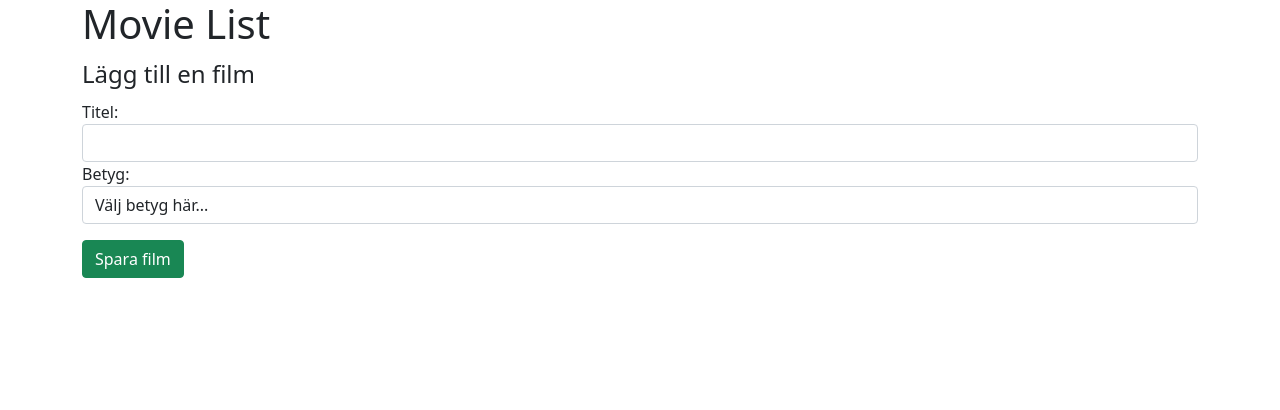
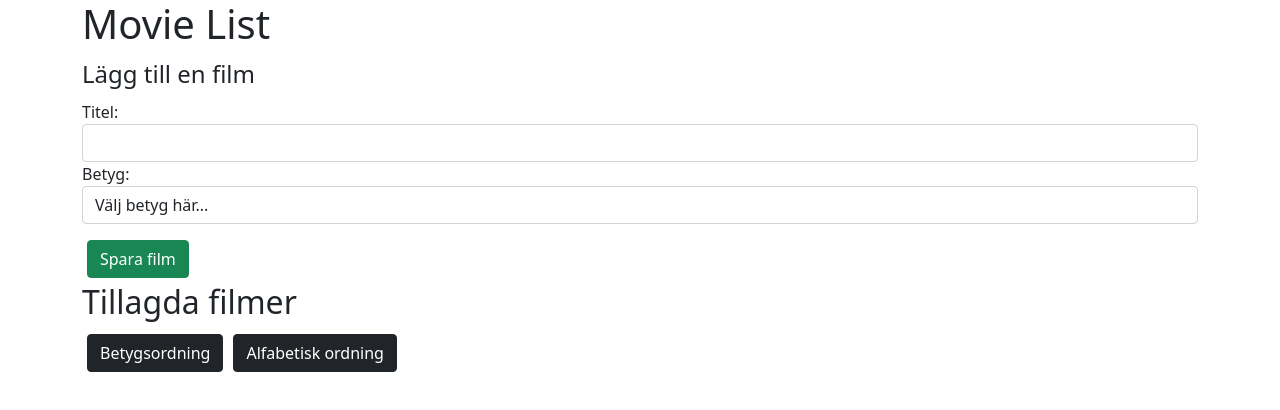
Before and after one commit to Timrin/movie-list, a React (Create React App) app: page / in a window 1280 px wide. Shown: the top 410 px of the page. Built offline with nearby package versions, Linux system fonts and the light colour scheme.

Commit message:
Implement sorting of the movie list
Implemented sorting based on alphabetical and rating
Added some css for the sorting buttons
Moved and renamed the MovieList.css file, it is now called index.css and is located in the src folder.

```diff
--- a/src/App.js
+++ b/src/App.js
@@ -1,12 +1,15 @@
 import React from 'react';
 import MovieInputForm from "./components/MovieInputForm";
 import MovieList from "./components/MovieList";
+import './index.css'
 
 export default class App extends React.Component {
   constructor(props) {
     super(props);
     this.addMovie = this.addMovie.bind(this);
     this.removeMovie = this.removeMovie.bind(this);
+    this.sortByRating = this.sortByRating.bind(this);
+    this.sortByAlphabetical = this.sortByAlphabetical.bind(this);
     this.state = {
       movies: []
     };
@@ -16,7 +19,7 @@ export default class App extends React.Component {
     let movies = this.state.movies;
     console.log(this.state.movies)
     //Id of the added movie is 1 if there are no movies. Otherwise the id is the id of the last movie plus 1
-    let id = movies.length == 0 ? 1 : (this.state.movies[this.state.movies.length-1].id) + 1;
+    let id = movies.length == 0 ? 1 : (movies[movies.length - 1].id) + 1;
 
     movies.push({
       id: id,
@@ -24,15 +27,39 @@ export default class App extends React.Component {
       rating: parseInt(rating)
     })
 
-    this.setState({movies: movies})
+    this.setState({ movies: movies })
     console.log(this.state.movies)
   }
 
   removeMovie(id) {
     console.log(id);
     console.log(this.state.movies);
-    this.setState({movies:this.state.movies.filter(movie => movie.id != id)});
+    this.setState({ movies: this.state.movies.filter(movie => movie.id != id) });
     console.log(this.state.movies);
+  }
+
+  sortByRating() {
+    let movies = this.state.movies;
+
+    movies.sort((a, b) => {
+      if (a.rating < b.rating) return 1;
+      if (a.rating > b.rating) return -1;
+      return 0;
+    })
+
+    this.setState({ movies: movies })
+  }
+
+  sortByAlphabetical() {
+    let movies = this.state.movies;
+
+    movies.sort((a, b) => {
+      if (a.title > b.title) return 1;
+      if (a.title < b.title) return -1;
+      return 0;
+    })
+
+    this.setState({ movies: movies })
   }
 
   render() {
@@ -40,10 +67,13 @@ export default class App extends React.Component {
     return (
       <div className="App">
         <h1>Movie List</h1>
-        <MovieInputForm onAddMovie={this.addMovie}/>
+        <MovieInputForm onAddMovie={this.addMovie} />
+        <h2>Tillagda filmer</h2>
         <MovieList
           movies={movies}
-          onRemoveMovie={this.removeMovie}/>
+          onRemoveMovie={this.removeMovie} />
+        <button onClick={this.sortByRating} className="btn btn-dark">Betygsordning</button>
+        <button onClick={this.sortByAlphabetical} className="btn btn-dark">Alfabetisk ordning</button>
       </div>
     );
   }
--- a/src/components/MovieList.js
+++ b/src/components/MovieList.js
@@ -1,5 +1,3 @@
-import './MovieList.css'
-
 function MovieList(props) {
     const movies = props.movies;
     const removeMovie = props.onRemoveMovie;
--- a/src/components/MovieList.css
+++ b/src/index.css
@@ -20,3 +20,7 @@
 .delete-movie-icon {
     cursor: pointer;
 }
+
+.btn {
+    margin: 5px;
+}
```
